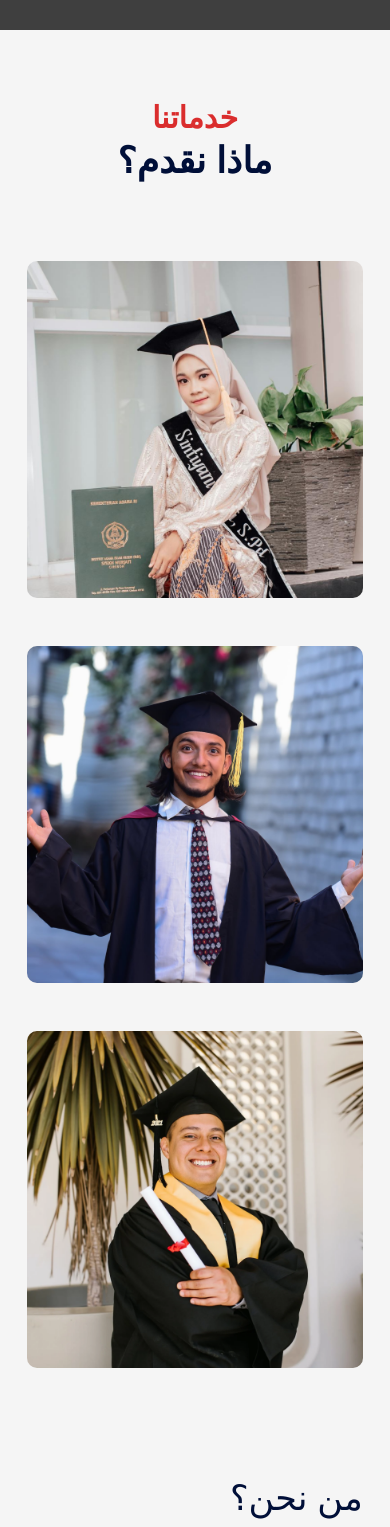
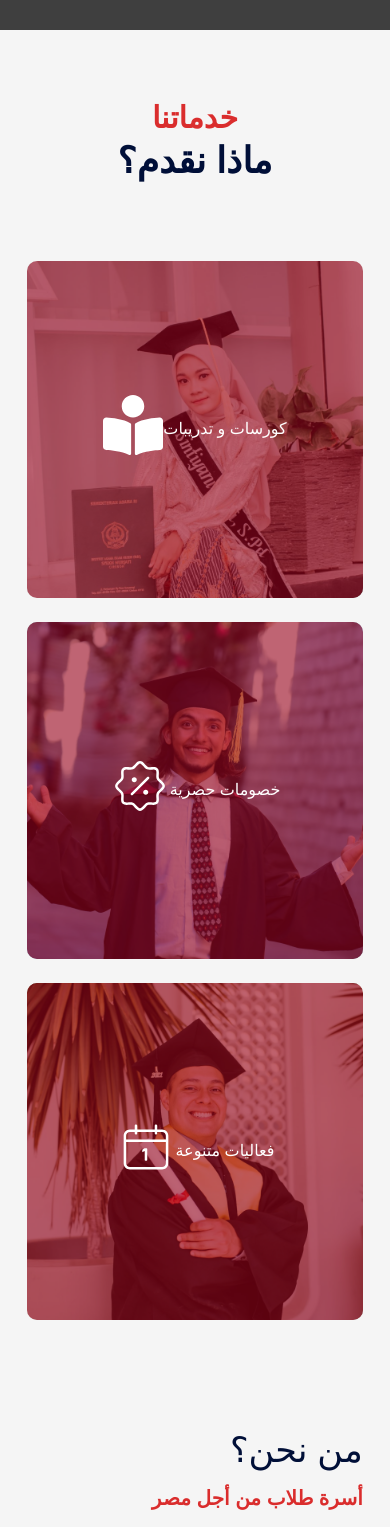
Before and after one commit to karimselim/For-Egypt, a Next.js app: page / in a window 390 px wide. Shown: the part 814-2341 px from the top of the page. Built offline with nearby package versions, Linux system fonts and the light colour scheme; grey boxes are pictures that could not be loaded.

Commit message:
adding checking for the phone and check for the screen width and give initial styles based on that

```diff
--- a/app/Components/Programs/Programs.jsx
+++ b/app/Components/Programs/Programs.jsx
@@ -8,26 +8,86 @@ import { FaBookReader } from "react-icons/fa";
 import { CiDiscount1 } from "react-icons/ci";
 import { CiCalendarDate } from "react-icons/ci";
 
+// Custom Hook to detect if the user is on a mobile device
+const useIsMobile = () => {
+  const [isMobile, setIsMobile] = React.useState(false);
+
+  React.useEffect(() => {
+    const checkMobile = () => {
+      const userAgent =
+        typeof navigator === "undefined" ? "" : navigator.userAgent;
+      const isPhone =
+        /iPhone|Android|webOS|BlackBerry|IEMobile|Opera Mini/i.test(userAgent);
+      setIsMobile(isPhone || window.innerWidth <= 992);
+    };
+
+    checkMobile();
+    window.addEventListener("resize", checkMobile);
+
+    return () => {
+      window.removeEventListener("resize", checkMobile);
+    };
+  }, []);
+
+  return isMobile;
+};
+
 const Programs = () => {
+  const isMobile = useIsMobile(); // Check if the device is mobile
+
   return (
-    <section className="programs mx-[7%] my-20 flex justify-between max-md:flex-col gap-12">
-      <div className="program flex-basis-[31%] relative">
+    <section
+      className={`programs mx-[7%] my-20 flex ${
+        isMobile ? "flex-col gap-6" : "justify-between gap-12"
+      }`}
+    >
+      <div
+        className={`program flex-basis-[31%] relative ${
+          isMobile ? "w-full" : ""
+        }`}
+      >
         <Image src={program_1} alt="" className="w-full block rounded-[10px]" />
-        <div className="caption rounded-[10px] absolute top-0 left-0 right-0 bottom-0 bg-[rgba(152,0,25,0.3)] flex items-center justify-center flex-col text-white cursor-pointer opacity-0 pt-[70%] transition-all duration-400 hover:opacity-100 hover:pt-0">
+        <div
+          className={`caption rounded-[10px] absolute top-0 left-0 right-0 bottom-0 ${
+            isMobile
+              ? "bg-[rgba(152,0,25,0.6)] flex items-center justify-center text-white pt-0 opacity-100"
+              : "bg-[rgba(152,0,25,0.3)] flex items-center justify-center flex-col text-white cursor-pointer opacity-0 pt-[70%] transition-all duration-400 hover:opacity-100 hover:pt-0"
+          }`}
+        >
           <FaBookReader className="text-6xl mb-2" />
           <p>كورسات و تدريبات</p>
         </div>
       </div>
-      <div className="program flex-basis-[31%] relative">
+      <div
+        className={`program flex-basis-[31%] relative ${
+          isMobile ? "w-full" : ""
+        }`}
+      >
         <Image src={program_2} alt="" className="w-full block rounded-[10px]" />
-        <div className="caption rounded-[10px] absolute top-0 left-0 right-0 bottom-0 bg-[rgba(152,0,25,0.3)] flex items-center justify-center flex-col text-white cursor-pointer opacity-0 pt-[70%] transition-all duration-400 hover:opacity-100 hover:pt-0">
+        <div
+          className={`caption rounded-[10px] absolute top-0 left-0 right-0 bottom-0 ${
+            isMobile
+              ? "bg-[rgba(152,0,25,0.6)] flex items-center justify-center text-white pt-0 opacity-100"
+              : "bg-[rgba(152,0,25,0.3)] flex items-center justify-center flex-col text-white cursor-pointer opacity-0 pt-[70%] transition-all duration-400 hover:opacity-100 hover:pt-0"
+          }`}
+        >
           <CiDiscount1 className="text-6xl mb-2" />
           <p>خصومات حصرية</p>
         </div>
       </div>
-      <div className="program flex-basis-[31%] relative">
+      <div
+        className={`program flex-basis-[31%] relative ${
+          isMobile ? "w-full" : ""
+        }`}
+      >
         <Image src={program_3} alt="" className="w-full block rounded-[10px]" />
-        <div className="caption rounded-[10px] absolute top-0 left-0 right-0 bottom-0 bg-[rgba(152,0,25,0.3)] flex items-center justify-center flex-col text-white cursor-pointer opacity-0 pt-[70%] transition-all duration-400 hover:opacity-100 hover:pt-0">
+        <div
+          className={`caption rounded-[10px] absolute top-0 left-0 right-0 bottom-0 ${
+            isMobile
+              ? "bg-[rgba(152,0,25,0.6)] flex items-center justify-center text-white pt-0 opacity-100"
+              : "bg-[rgba(152,0,25,0.3)] flex items-center justify-center flex-col text-white cursor-pointer opacity-0 pt-[70%] transition-all duration-400 hover:opacity-100 hover:pt-0"
+          }`}
+        >
           <CiCalendarDate className="text-6xl mb-2" />
           <p>فعاليات متنوعة</p>
         </div>
```
